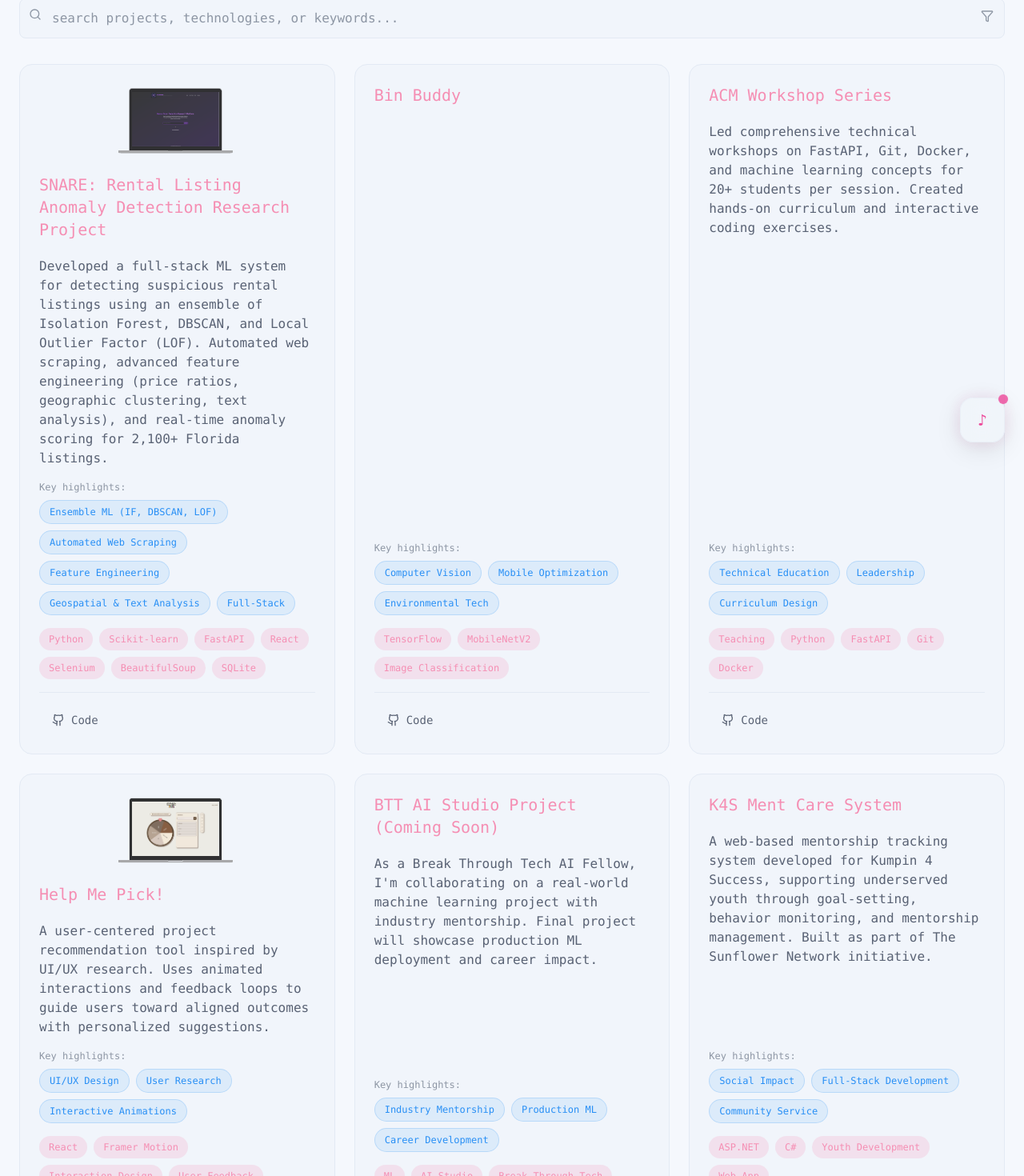
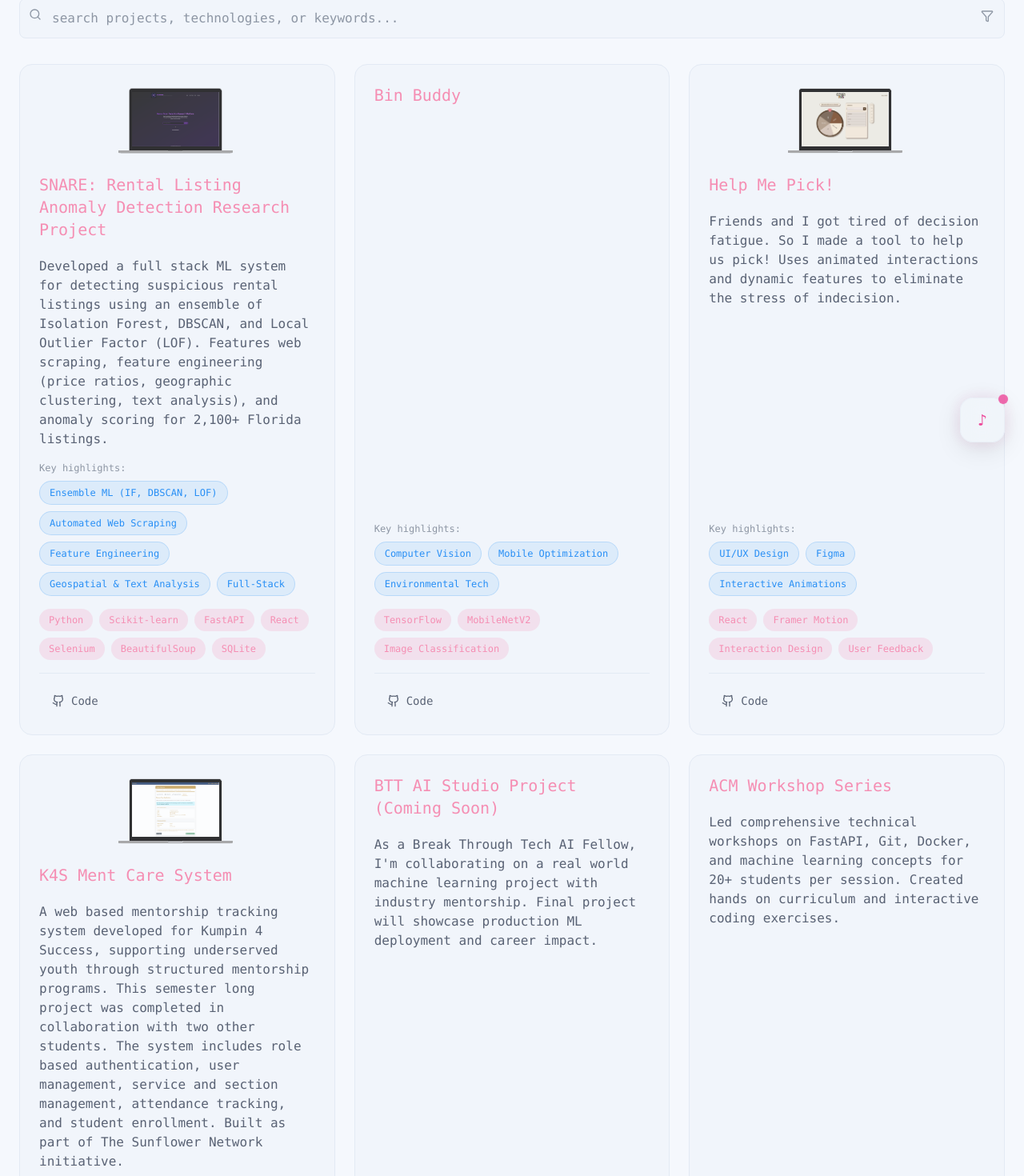
Before and after one commit to svnsvnsvn/annfolio, a React (Vite) app: page /projects in a window 1280 px wide. Shown: the part 223-1693 px from the top of the page at 80% size. Built offline with nearby package versions, Linux system fonts and the light colour scheme.

Commit message:
added more mock ups + updated descriptions

```diff
--- a/src/data/projects.js
+++ b/src/data/projects.js
@@ -3,7 +3,7 @@ export const projects = [
     id: 1,
     title: "SNARE: Rental Listing Anomaly Detection Research Project",
     description:
-      "Developed a full-stack ML system for detecting suspicious rental listings using an ensemble of Isolation Forest, DBSCAN, and Local Outlier Factor (LOF). Automated web scraping, advanced feature engineering (price ratios, geographic clustering, text analysis), and real-time anomaly scoring for 2,100+ Florida listings.",
+      "Developed a full stack ML system for detecting suspicious rental listings using an ensemble of Isolation Forest, DBSCAN, and Local Outlier Factor (LOF). Features web scraping, feature engineering (price ratios, geographic clustering, text analysis), and anomaly scoring for 2,100+ Florida listings.",
     github: "https://github.com/svnsvnsvn/snare",
     demo: null,
     tags: ["Python", "Scikit-learn", "FastAPI", "React", "Selenium", "BeautifulSoup", "SQLite"],
@@ -29,46 +29,47 @@ export const projects = [
   },
   {
     id: 3,
-    title: "ACM Workshop Series",
-    description:
-      "Led comprehensive technical workshops on FastAPI, Git, Docker, and machine learning concepts for 20+ students per session. Created hands-on curriculum and interactive coding exercises.",
-    github: "https://github.com/svnsvnsvn",
-    demo: null,
-    tags: ["Teaching", "Python", "FastAPI", "Git", "Docker"],
-    highlights: ["Technical Education", "Leadership", "Curriculum Design"],
-    // mockup: ""
-  },
-  {
-    id: 4,
     title: "Help Me Pick!",
     description:
-      "A user-centered project recommendation tool inspired by UI/UX research. Uses animated interactions and feedback loops to guide users toward aligned outcomes with personalized suggestions.",
+      "Friends and I got tired of decision fatigue. So I made a tool to help us pick! Uses animated interactions and dynamic features to eliminate the stress of indecision.",
     github: "https://github.com/svnsvnsvn/help-me-pick",
     demo: null,
     tags: ["React", "Framer Motion", "Interaction Design", "User Feedback"],
-    highlights: ["UI/UX Design", "User Research", "Interactive Animations"],
+    highlights: ["UI/UX Design", "Figma", "Interactive Animations"],
     mockup: "/project-mockups/hmp.svg"
+  },
+    {
+    id: 4,
+    title: "K4S Ment Care System",
+    description:
+      "A web based mentorship tracking system developed for Kumpin 4 Success, supporting underserved youth through structured mentorship programs. This semester long project was completed in collaboration with two other students. The system includes role based authentication, user management, service and section management, attendance tracking, and student enrollment. Built as part of The Sunflower Network initiative.",
+    github: "https://github.com/svnsvnsvn/K4S-System-Enhancement-Project",
+    demo: null,
+    tags: ["ASP.NET", "C#", "Youth Development", "Web App"],
+    highlights: ["Social Impact", "Full-Stack Development", "Community Service"],
+    mockup: "/project-mockups/k4s.svg"
   },
   {
     id: 5,
     title: "BTT AI Studio Project (Coming Soon)",
     description:
-      "As a Break Through Tech AI Fellow, I'm collaborating on a real-world machine learning project with industry mentorship. Final project will showcase production ML deployment and career impact.",
+      "As a Break Through Tech AI Fellow, I'm collaborating on a real world machine learning project with industry mentorship. Final project will showcase production ML deployment and career impact.",
     github: "",
     demo: null,
     tags: ["ML", "AI Studio", "Break Through Tech", "WIP"],
     highlights: ["Industry Mentorship", "Production ML", "Career Development"],
     // mockup: ""
   },
-  {
+    {
     id: 6,
-    title: "K4S Ment Care System",
+    title: "ACM Workshop Series",
     description:
-      "A web-based mentorship tracking system developed for Kumpin 4 Success, supporting underserved youth through goal-setting, behavior monitoring, and mentorship management. Built as part of The Sunflower Network initiative.",
-    github: "https://github.com/svnsvnsvn/K4S-System-Enhancement-Project",
+      "Led comprehensive technical workshops on FastAPI, Git, Docker, and machine learning concepts for 20+ students per session. Created hands on curriculum and interactive coding exercises.",
+    github: "https://github.com/svnsvnsvn",
     demo: null,
-    tags: ["ASP.NET", "C#", "Youth Development", "Web App"],
-    highlights: ["Social Impact", "Full-Stack Development", "Community Service"]
+    tags: ["Teaching", "Python", "FastAPI", "Git", "Docker"],
+    highlights: ["Technical Education", "Leadership", "Curriculum Design"],
     // mockup: ""
   }
+
 ];
--- a/src/pages/Research.jsx
+++ b/src/pages/Research.jsx
@@ -93,7 +93,7 @@ function Research() {
                 href={item.link}
                 target="_blank"
                 rel="noopener noreferrer"
-                className="inline-flex items-center px-4 py-2 bg-light-purple/20 dark:bg-brand-blue/20 text-light-purple dark:text-brand-blue hover:bg-light-purple/30 dark:hover:bg-brand-blue/30 transition-all duration-300 rounded-full text-sm font-medium"
+                className="inline-flex items-center px-4 py-2 bg-light-blue/20 dark:bg-brand-blue/20 text-light-blue dark:text-brand-blue hover:bg-light-blue/30 dark:hover:bg-brand-blue/30 transition-all duration-300 rounded-full text-sm font-medium"
                 whileHover={{ scale: 1.05 }}
                 whileTap={{ scale: 0.95 }}
               >
```
Also changed, not shown: public/project-mockups/k4s.svg (added).
